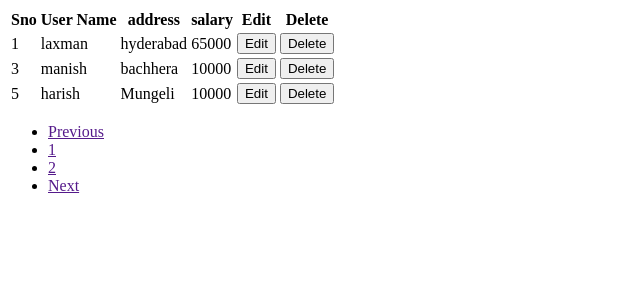
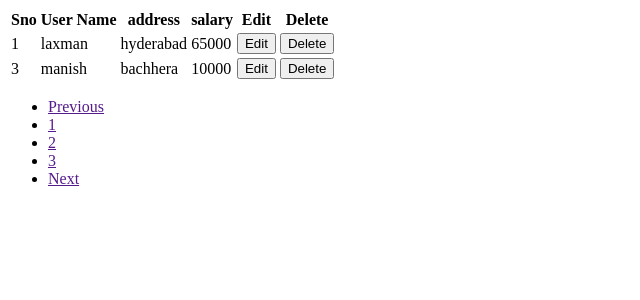
Before and after one commit to harishkgit9640/curd_operation_using_ajax, a PHP site: page /pagination.php in a window 1280 px wide. Shown: the top 300 px of the page, without its empty margins (0-640 px from the left). Run offline with PHP 8.4, Linux system fonts and the light colour scheme; data comes from the database, SQL or seed files in the repository.

Commit message:
some changes

```diff
--- a/pagination.php
+++ b/pagination.php
@@ -1,7 +1,7 @@
 <?php
 include_once('db_config.php');
 
-$page_limit = 3;
+$page_limit = 2;
 $page = "";
 if(isset($_POST['page_id'])){
     $page = $_POST['page_id'];
@@ -47,16 +47,26 @@ if($count>0){
         $record = mysqli_num_rows($sql);
         $total_pages = ceil($record/$page_limit);
 
-        $output .= '<nav aria-label="pagination">
-        <ul class="pagination">';
-
-        $output .= "<li class='page-item disabled'><a href='' class='page-link' id='".($page-1)."' >Previous</a></li>";
+        $output .= '<nav aria-label="pagination"> <ul class="pagination">';
+        if($page >=2){
+            $output .= "<li class='page-item'><a href='' class='page-link' id='".($page-1)."' >Previous</a></li>";
+        }else{
+            $output .= "<li class='page-item disabled'><a href='' class='page-link' id='".($page-1)."' >Previous</a></li>";
+        }
 
         for ($i=1; $i <=$total_pages; $i++) {
-            $output .= "<li class='page-item'><a href='' class='page-link' id='".$i."' >$i</a></li>";
+            if($page == $i) {
+            $output .= "<li class='page-item active'><a href='' class='page-link' id='".$i."' >$i</a></li>";
+        }else{
+                $output .= "<li class='page-item '><a href='' class='page-link' id='".$i."' >$i</a></li>";
+            }
         }
 
-        $output .= "<li class='page-item disabled'><a href='' class='page-link' id='".($page+1)."' >Next</a></li>";
+        if($page >=$total_pages){
+            $output .= "<li class='page-item disabled'><a href='' class='page-link' id='".($page+1)."' >Next</a></li>";
+        }else{
+            $output .= "<li class='page-item '><a href='' class='page-link' id='".($page+1)."' >Next</a></li>";
+        }
 
         $output .= "</ul></nav>";
 
--- a/search.php
+++ b/search.php
@@ -22,7 +22,7 @@ $search= $_POST['search'];
 <tbody>";
       while($row = mysqli_fetch_array($res)){
           $output .= "<tr>
-          <td>{$i}</td>
+          <td>{$row['id']}</td>
           <td>{$row['name']}</td>
           <td>{$row['address']}</td>
           <td>{$row['salary']}</td>
```
